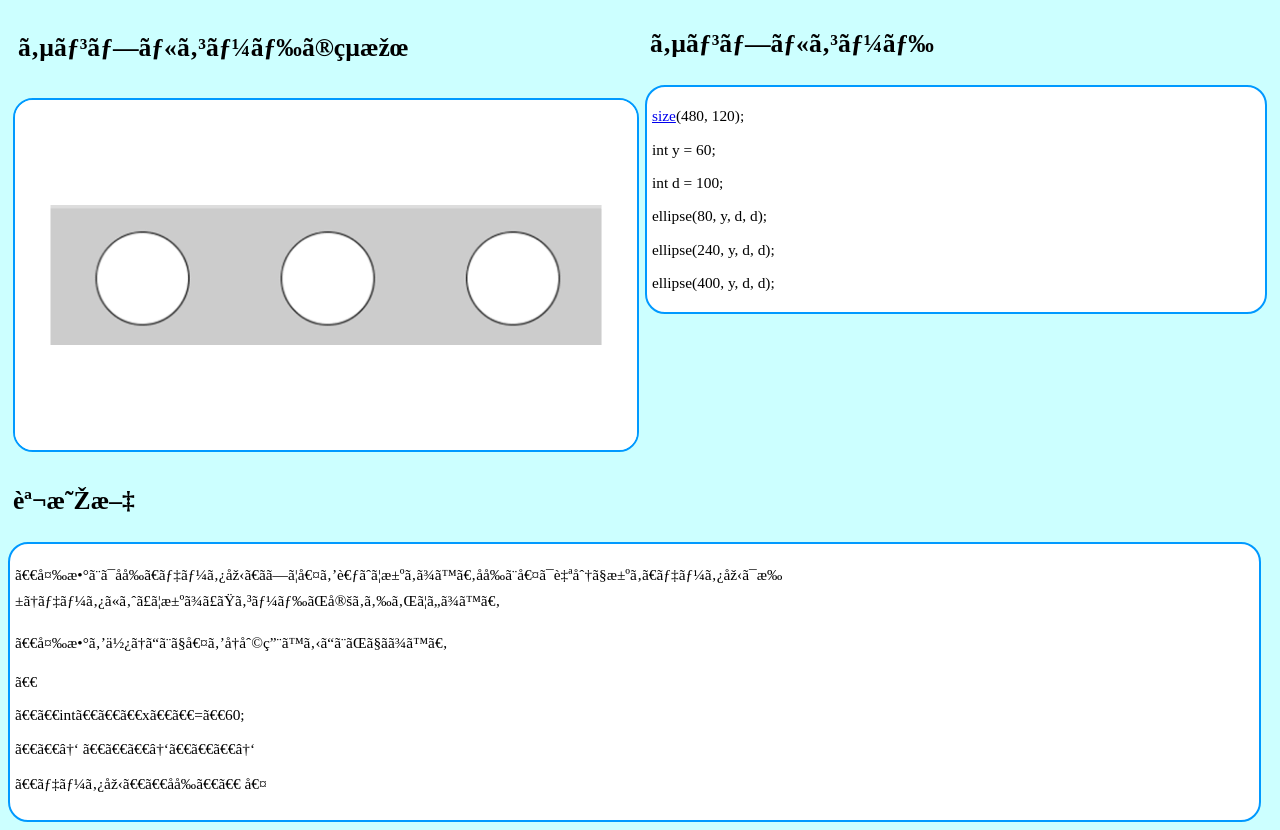
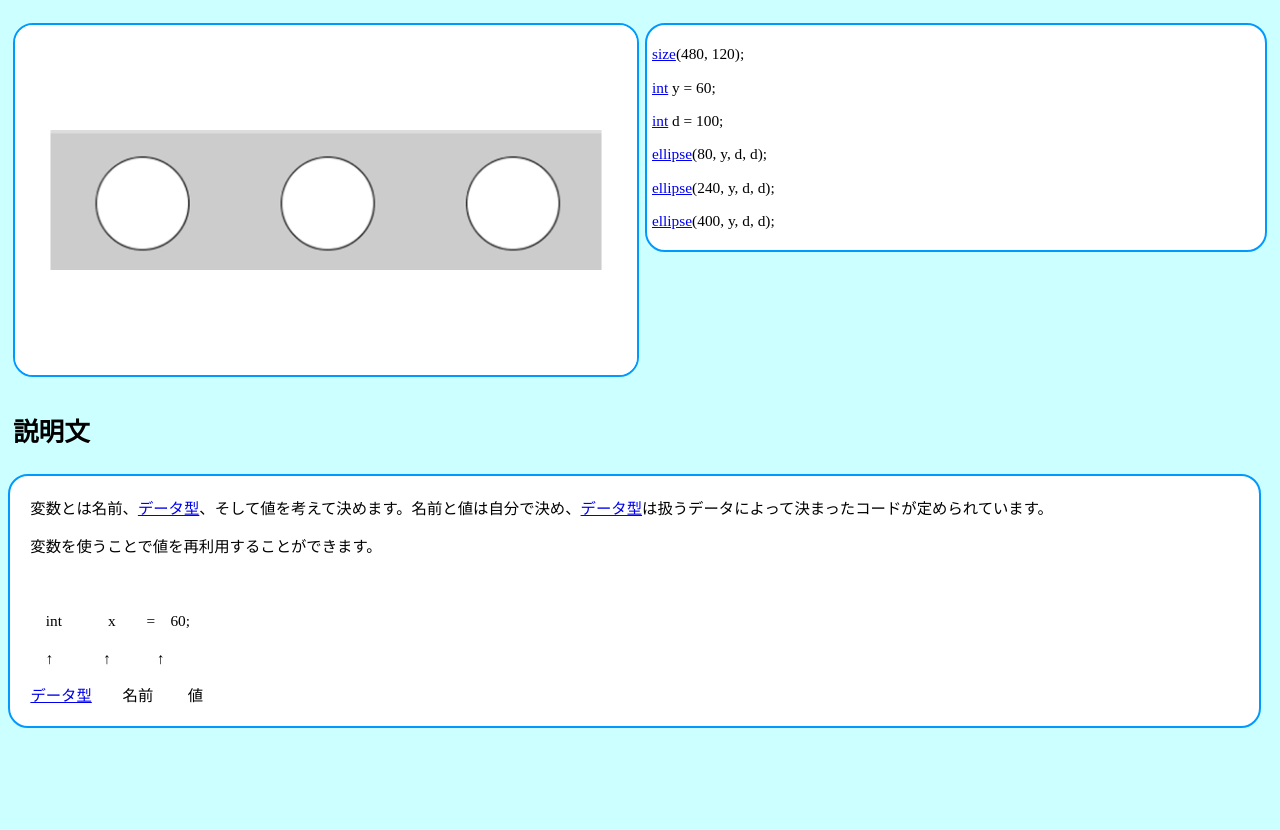
Before and after one commit to o-saringu/4-1, a plain HTML site: page index.html in a window 1280 px wide. Shown: the part 311-1141 px from the top of the page. After the commit the page ends 1047 px from the top, so only its background shows below. Drawn offline with Linux system fonts and the light colour scheme.

Commit message:
Update index.html

```diff
--- a/index.html
+++ b/index.html
@@ -1,7 +1,14 @@
 <!DOCTYPE html>
+<html lang="jp">
+
 <head>
-<meta charset="UTF=8">
-<link rel="stylesheet" href="style.css">
+  <meta charset="UTF-8">
+  <link rel="stylesheet" href="style.css">
+  <meta name="viewport" content="width=device-width, initial-scale=1.0">
+
+<link rel="preconnect" href="https://fonts.googleapis.com">
+<link rel="preconnect" href="https://fonts.gstatic.com" crossorigin>
+<link href="https://fonts.googleapis.com/css2?family=Bangers&family=M+PLUS+1p:wght@500&family=Oswald&display=swap" rel="stylesheet">
 </head>
 
 <body>
@@ -22,12 +29,12 @@
 	<div class="yoko1">
 	<div class="komidasi2"><p>サンプルコード</div>
 	<div class="code">
-		<p><a href="https://o-saringu.github.io/">size</a>(480, 120);
-		<p>int y = 60;
-		<p>int d = 100;
-		<p>ellipse(80, y, d, d);
-		<p>ellipse(240, y, d, d);
-		<p>ellipse(400, y, d, d);
+		<p><a href="https://o-saringu.github.io/size/"target="_blank" rel="noopener noreferrer" >size</a>(480, 120);
+		<p><a href="https://o-saringu.github.io/de-ta/"target="_blank" rel="noopener noreferrer" >int</a> y = 60;
+		<p><a href="https://o-saringu.github.io/de-ta/"target="_blank" rel="noopener noreferrer" >int</a> d = 100;
+		<p><a href="https://o-saringu.github.io/ellipse/"target="_blank" rel="noopener noreferrer" >ellipse</a>(80, y, d, d);
+		<p><a href="https://o-saringu.github.io/ellipse/"target="_blank" rel="noopener noreferrer" >ellipse</a>(240, y, d, d);
+		<p><a href="https://o-saringu.github.io/ellipse/"target="_blank" rel="noopener noreferrer" >ellipse</a>(400, y, d, d);
 	</div>
 	</div>
 </div>
@@ -35,12 +42,12 @@
 
 <div class="komidasi3"><p>説明文</div>
 <div class="ep">
-	<p>　変数とは名前、データ型、そして値を考えて決めます。名前と値は自分で決め、データ型は扱うデータによって決まったコードが定められています。
+	<p>　変数とは名前、<a href="https://o-saringu.github.io/de-ta/"target="_blank" rel="noopener noreferrer" >データ型</a>、そして値を考えて決めます。名前と値は自分で決め、<a href="https://o-saringu.github.io/de-ta/"target="_blank" rel="noopener noreferrer" >データ型</a>は扱うデータによって決まったコードが定められています。
 	<p>　変数を使うことで値を再利用することができます。
 	<p>
 	<p>　　int　　　x　　=　60;
 	<p>　　↑ 　　　↑　　　↑
-	<p>　データ型　　名前　　 値
+	<p>　<a href="https://o-saringu.github.io/de-ta/"target="_blank" rel="noopener noreferrer" >データ型</a>　　名前　　 値
 </div>
 
 </body>
```
